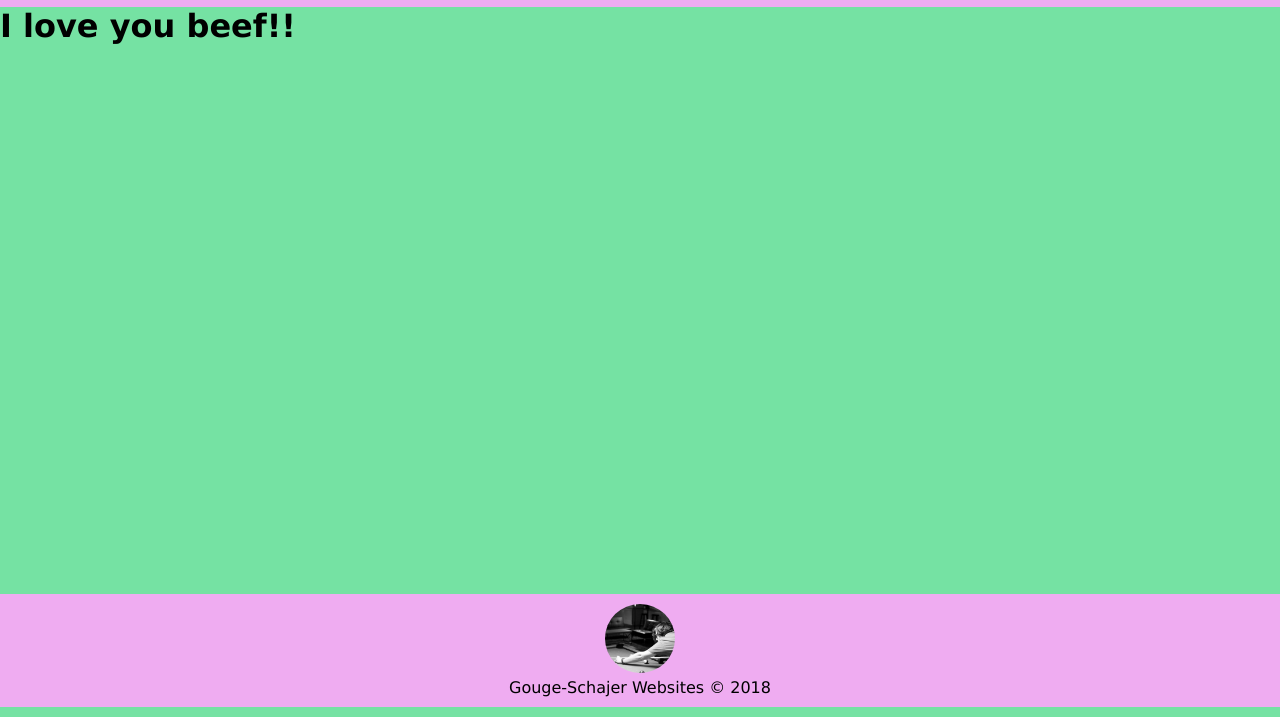
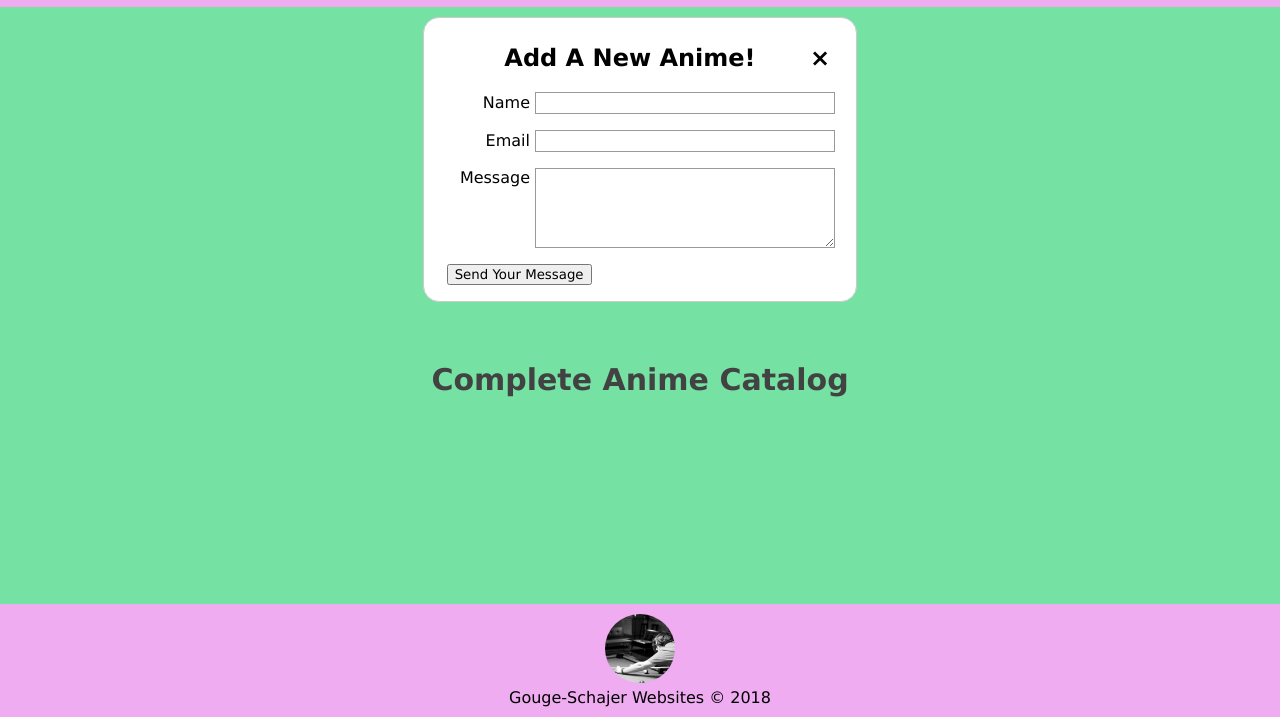
Before and after one commit to thegouge/tori-anime, a website: page docs/catalog.html in a window 1280 px wide. Shown: the part 93-810 px from the top of the page. Drawn offline with Linux system fonts and the light colour scheme.

Commit message:
Added placeholder form to Catalog

```diff
--- /dev/null
+++ b/docs/assets/css/catalog.css
@@ -0,0 +1,68 @@
+form {
+    /* Just to center the form on the page */
+    margin: 10px auto;
+    width: 400px;
+    /* To see the outline of the form */
+    padding: 1em;
+    border: 1px solid #CCC;
+    background: white;
+    border-radius: 1em;
+}
+    form h2 {
+        text-align: center;
+        padding: 10px;
+        margin-bottom: 10px;
+    }
+        .close {
+            float: right;
+            cursor: pointer;
+            margin-top: 0;
+        }
+
+    form div+div {
+        margin-top: 1em;
+    }
+
+    label {
+        /* To make sure that all labels have the same size and are properly aligned */
+        display: inline-block;
+        width: 90px;
+        text-align: right;
+    }
+
+    input,
+    textarea {
+        /* To make sure that all text fields have the same font settings
+        By default, textareas have a monospace font */
+        font: 1em sans-serif;
+        /* To give the same size to all text fields */
+        width: 300px;
+        box-sizing: border-box;
+        /* To harmonize the look & feel of text field border */
+        border: 1px solid #999;
+    }
+
+    input:focus,
+    textarea:focus {
+        /* To give a little highlight on active elements */
+        border-color: #000;
+    }
+
+    textarea {
+        /* To properly align multiline text fields with their labels */
+        vertical-align: top;
+        /* To give enough room to type some text */
+        height: 5em;
+    }
+
+    .button {
+        /* To position the buttons to the same position of the text fields */
+        padding-left: 90px;
+        /* same size as the label elements */
+    }
+
+    button {
+        /* This extra margin represent roughly the same space as the space
+        between the labels and their text fields */
+        margin-left: .5em;
+    }
--- a/docs/assets/css/master.css
+++ b/docs/assets/css/master.css
@@ -82,3 +82,10 @@ footer {
         width: 70px;
         border-radius: 50%;
     }
+
+.section-header {
+    text-align: center;
+    padding: 50px;
+    font-size: 30px;
+    color: rgb(66, 66, 66);
+}
--- a/docs/catalog.html
+++ b/docs/catalog.html
@@ -7,6 +7,7 @@
     <title>Catalog</title>
 
     <link rel="stylesheet" href="./assets/css/master.css">
+    <link rel="stylesheet" href="./assets/css/catalog.css">
 
     <title>Tori's Anime list!</title>
 
@@ -40,7 +41,31 @@
         </header>
 
         <main id="page">
-            <h1>I love you beef!!</h1>
+
+            <form action="/catalog/form-handling" method="POST">
+                <h2>Add A New Anime! <span class="close">&times;</span></h2>
+
+                <div class="form-element">
+                    <label for="name">Name</label>
+                    <input type="text" id="name" name="user-name">
+                </div>
+                <div class="form-element">
+                    <label for="mail">Email</label>
+                    <input type="email" id="email" name="user-email">
+                </div>
+                <div class="form-element">
+                    <label for="msg">Message</label>
+                    <textarea name="user-message" id="msg"></textarea>
+                </div>
+                <div>
+                    <button type="submit">Send Your Message</button>
+                </div>
+            </form>
+
+            <section id="anime list">
+                <h2 class="section-header">Complete Anime Catalog</h2>
+                <ul></ul>
+            </section>
         </main>
 
         <footer class="top-bot" id="bot">
--- a/package.json
+++ b/package.json
@@ -2,7 +2,7 @@
   "name": "tori-anime",
   "version": "1.0.0",
   "description": "a site for Tori to keep track of all her Anime",
-  "main": "server.js",
+  "main": "index.js",
   "scripts": {
     "test": "jest"
   },
```
Also changed, not shown: catalog.js (added, +9 -0 lines), data/anime.json (added, +8 -0 lines), index.js (added, +14 -0 lines), server.js (deleted, +0 -32 lines).
